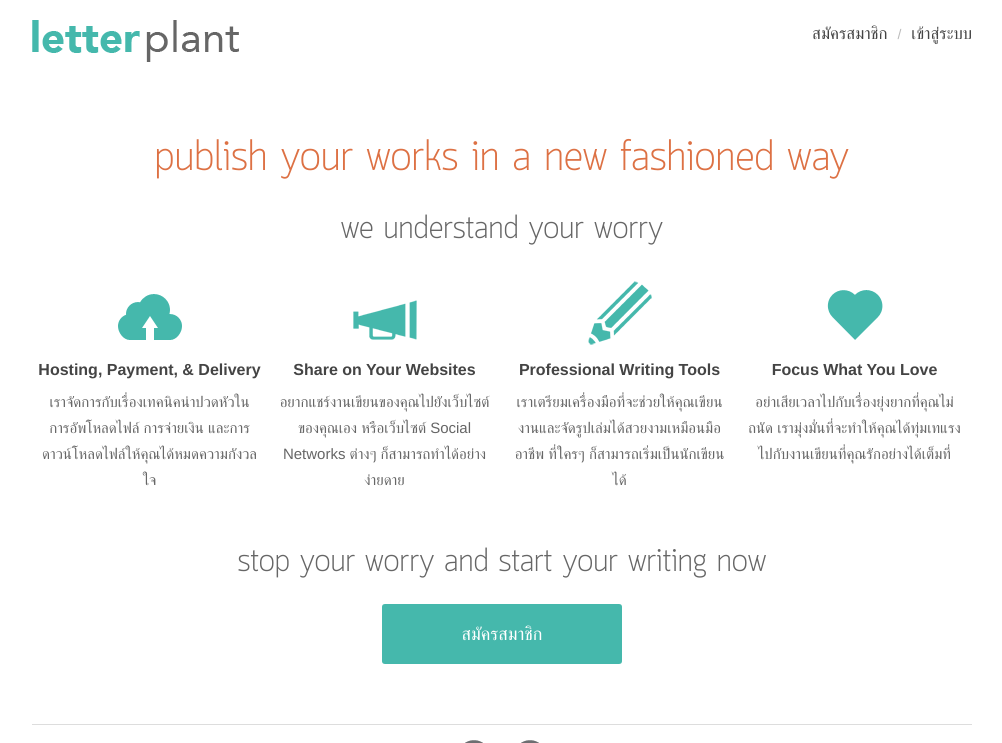
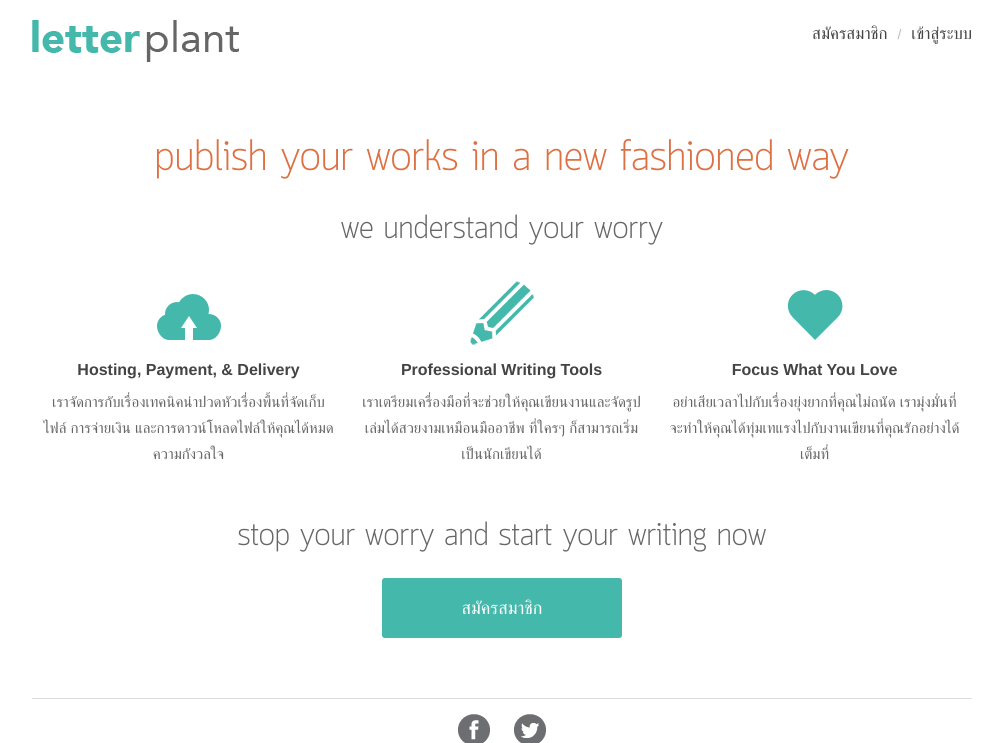
Before and after one commit to panuta/publishing, a Django app: page / in a window 1280 px wide. Shown: the top 743 px of the page, without its empty margins (138-1140 px from the left). Run offline with Django 3.2, Linux system fonts and the light colour scheme; some libraries are stand-ins or nearby versions.

Commit message:
Removed share feature from homepage

```diff
--- a/static/css/style.css
+++ b/static/css/style.css
@@ -954,7 +954,7 @@ body.modal-open {
   list-style: none;
   padding-top: 80px;
   text-align: center;
-  width: 235px;
+  width: 313px;
 }
 .page-homepage .features li h3 {
   color: #444;
@@ -971,9 +971,6 @@ body.modal-open {
 }
 .page-homepage .features li.hosting {
   background: url(../images/homepage/feature_hosting.png) center top no-repeat;
-}
-.page-homepage .features li.share {
-  background: url(../images/homepage/feature_share.png) center top no-repeat;
 }
 .page-homepage .features li.writing {
   background: url(../images/homepage/feature_writing.png) center top no-repeat;
--- a/static/css/style.page.less
+++ b/static/css/style.page.less
@@ -32,7 +32,7 @@
             list-style: none;
             padding-top: 80px;
             text-align: center;
-            width: 235px;
+            width: 313px;
 
             h3 {
                 color: #444;
@@ -51,10 +51,6 @@
 
             &.hosting {
                 background: url(../images/homepage/feature_hosting.png) center top no-repeat;
-            }
-
-            &.share {
-                background: url(../images/homepage/feature_share.png) center top no-repeat;
             }
 
             &.writing {
--- a/templates/home/homepage.html
+++ b/templates/home/homepage.html
@@ -23,11 +23,7 @@ $('.signup_box a.signup').on('click', function (e) {
             <ul class="clearfix">
                 <li class="hosting">
                     <h3>Hosting, Payment, & Delivery</h3>
-                    <p>เราจัดการกับเรื่องเทคนิคน่าปวดหัวในการอัพโหลดไฟล์ การจ่ายเงิน และการดาวน์โหลดไฟล์ให้คุณได้หมดความกังวลใจ</p>
-                </li>
-                <li class="share">
-                    <h3>Share on Your Websites</h3>
-                    <p>อยากแชร์งานเขียนของคุณไปยังเว็บไซต์ของคุณเอง หรือเว็บไซต์ Social Networks ต่างๆ ก็สามารถทำได้อย่างง่ายดาย</p>
+                    <p>เราจัดการกับเรื่องเทคนิคน่าปวดหัวเรื่องพื้นที่จัดเก็บไฟล์ การจ่ายเงิน และการดาวน์โหลดไฟล์ให้คุณได้หมดความกังวลใจ</p>
                 </li>
                 <li class="writing">
                     <h3>Professional Writing Tools</h3>
```
